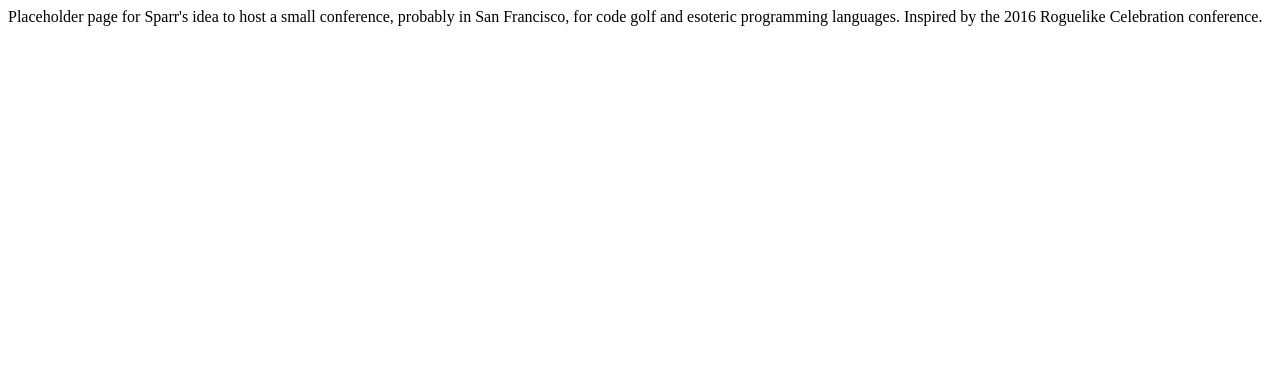
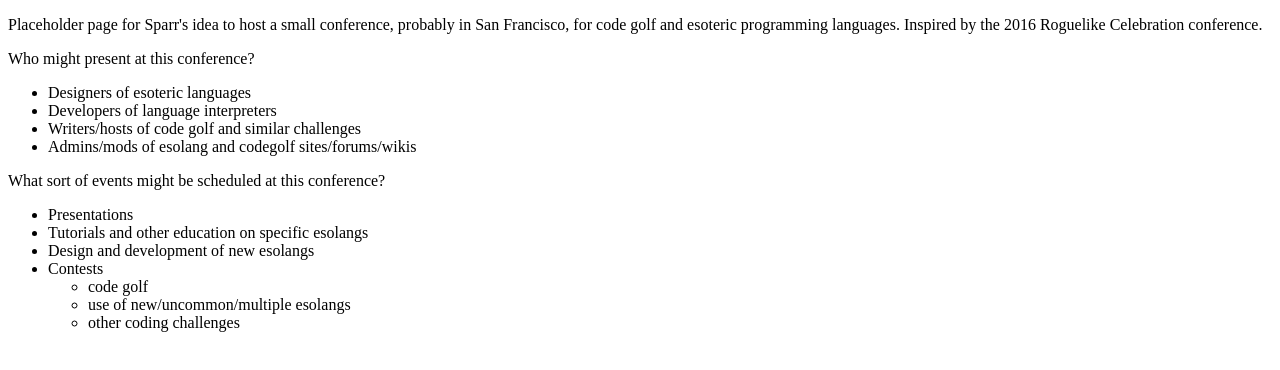
Before and after one commit to cnfrnc/cnfrnc.github.io, a plain HTML site: page index.html in a window 1280 px wide. Drawn offline with Linux system fonts and the light colour scheme.

Commit message:
elaborate on ideas

```diff
--- a/index.html
+++ b/index.html
@@ -14,6 +14,28 @@
 </head>
 
 <body>
-Placeholder page for Sparr's idea to host a small conference, probably in San Francisco, for code golf and esoteric programming languages. Inspired by the 2016 Roguelike Celebration conference.
+<p>Placeholder page for Sparr's idea to host a small conference, probably in San Francisco, for code golf and esoteric programming languages. Inspired by the 2016 Roguelike Celebration conference.</p>
+
+<p>Who might present at this conference?</p>
+<ul>
+<li>Designers of esoteric languages</li>
+<li>Developers of language interpreters</li>
+<li>Writers/hosts of code golf and similar challenges</li>
+<li>Admins/mods of esolang and codegolf sites/forums/wikis</li>
+</ul>
+<p>What sort of events might be scheduled at this conference?</p>
+<ul>
+<li>Presentations</li>
+<li>Tutorials and other education on specific esolangs</li>
+<li>Design and development of new esolangs</li>
+<li>Contests
+    <ul>
+    <li>code golf</li>
+    <li>use of new/uncommon/multiple esolangs</li>
+    <li>other coding challenges</li>
+    </ul>
+    </li>
+</ul>
+
 </body>
 </html>
```
